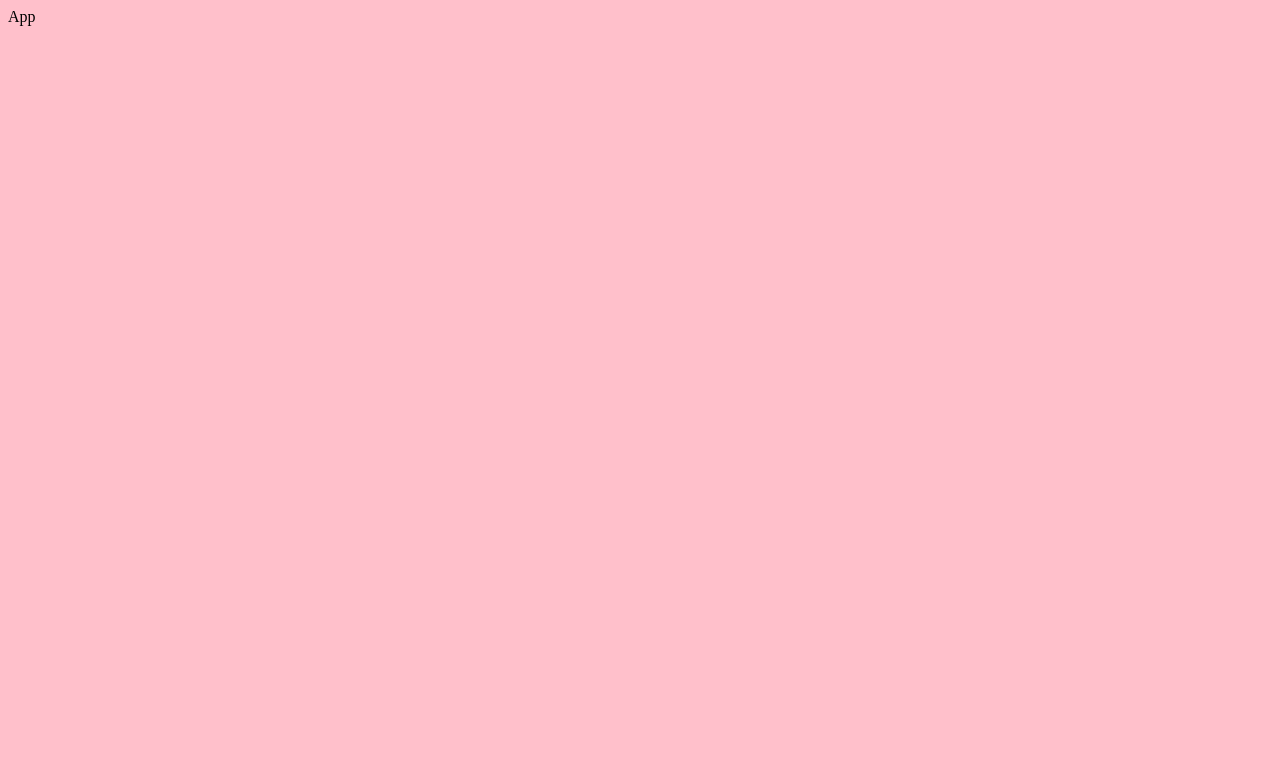
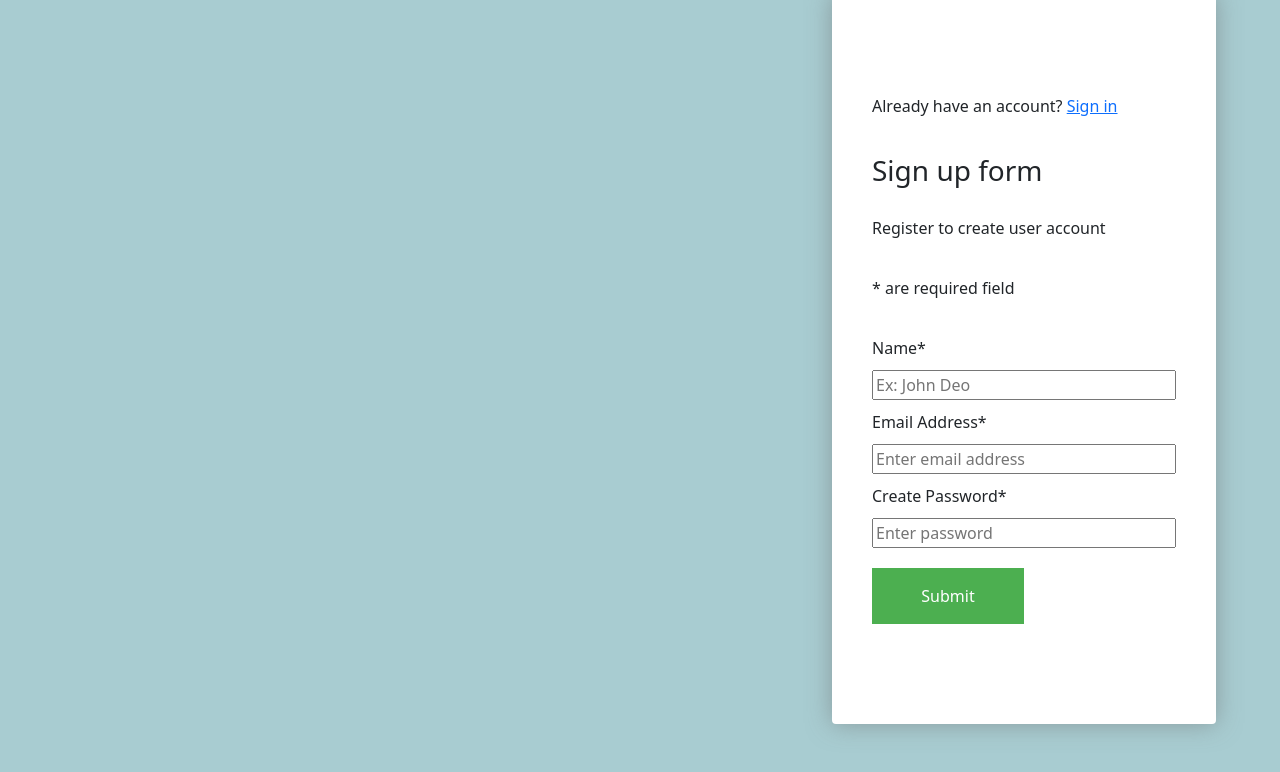
Before and after one commit to rajeevRuhaan/Social-App-Summer-BC, a React (Create React App) app in the folder client/: page / in a window 1280 px wide. Shown: the top 772 px of the page. Built offline with nearby package versions, Linux system fonts and the light colour scheme; the HTML template or start-up script is replaced by a standard one.

Commit message:
sign up form with style css

```diff
--- a/client/src/App.js
+++ b/client/src/App.js
@@ -1,8 +1,13 @@
-import React from 'react';
-import './App.scss';
+import React from "react";
+import "./App.scss";
+import SignupForm from "./components/SignUp/SignUp";
 
 function App() {
-  return <div className='App'>App</div>;
+  return (
+    <div className="App">
+      <SignupForm />
+    </div>
+  );
 }
 
 export default App;
--- a/client/src/App.scss
+++ b/client/src/App.scss
@@ -1,6 +1,7 @@
 //General styles
-@import './styles/custom';
-@import './styles/variables';
+@import "./styles/custom";
+@import "./styles/variables";
 
 //Components
-@import './components/Navbar/navbar';
+@import "./components/Navbar/navbar";
+@import "./components/SignUp/form";
--- /dev/null
+++ b/client/src/components/SignUp/SignUp.js
@@ -0,0 +1,53 @@
+import React from "react";
+import { Formik, Form, Field, ErrorMessage } from "formik";
+import * as Yup from "yup";
+import FormGroup from "react-bootstrap/FormGroup";
+
+const SignupForm = () => {
+  return (
+    <Formik
+      initialValues={{ name: "", password: "", email: "" }}
+      validationSchema={Yup.object({
+        name: Yup.string().required("Required"),
+        password: Yup.string()
+          .min(6, "Must be 6 characters or more")
+          .required("Required"),
+        email: Yup.string().email("Invalid email address").required("Required"),
+      })}
+      onSubmit={(values, { setSubmitting }) => {
+        console.log(values);
+        setSubmitting(true);
+      }}
+    >
+      <Form className="signupform">
+        <p>
+          Already have an account? <a href="/login">Sign in</a>
+        </p>
+        <>
+          {" "}
+          <h3>Sign up form</h3>
+          <p>Register to create user account</p>
+          <p>* are required field</p>
+        </>
+        <FormGroup className="baseForm">
+          <label htmlFor="name">Name*</label>
+          <Field name="name" type="text" placeholder="Ex: John Deo" />
+          <ErrorMessage name="name" />
+
+          <label htmlFor="email">Email Address*</label>
+          <Field name="email" type="email" placeholder="Enter email address" />
+          <ErrorMessage name="email" />
+
+          <label htmlFor="password">Create Password*</label>
+          <Field name="password" type="password" placeholder="Enter password" />
+          <ErrorMessage name="password" />
+        </FormGroup>
+        <div>
+          <button type="submit">Submit</button>
+        </div>
+      </Form>
+    </Formik>
+  );
+};
+
+export default SignupForm;
--- /dev/null
+++ b/client/src/components/SignUp/_form.scss
@@ -0,0 +1,44 @@
+html {
+  box-sizing: border-box;
+  font-size: 16px;
+}
+
+.signupform {
+  display: grid;
+  padding: 100px 40px;
+  background-color: white;
+  box-shadow: 0 0 1.5rem rgba(105, 105, 105, 0.5);
+  border-radius: 4px;
+  margin-bottom: 30px;
+  width: 24rem;
+  height: 100%;
+  margin-left: 65%;
+  margin-top: -6px;
+  row-gap: 20px;
+}
+
+.baseForm {
+  display: grid;
+  row-gap: 10px;
+}
+
+input {
+  height: 30px;
+}
+button {
+  display: grid;
+  background-color: #4caf50; /* Green */
+  border: none;
+  color: white;
+  text-align: center;
+  text-decoration: none;
+
+  padding: 1rem;
+  width: 50%;
+}
+button:hover {
+  background-color: #ee4022; /* Green */
+  color: white;
+  box-shadow: 0 12px 16px 0 rgba(0, 0, 0, 0.24),
+    0 17px 50px 0 rgba(0, 0, 0, 0.19);
+}
--- a/client/src/styles/_custom.scss
+++ b/client/src/styles/_custom.scss
@@ -1,4 +1,5 @@
 body {
   min-height: 100vh;
-  background-color: pink;
+  background-color: rgb(168, 204, 209);
+  scroll-behavior: auto;
 }
```
Also changed, not shown: client/package.json (+6 -1 lines), 1 other file (tests, documents, lock files or other folders).
